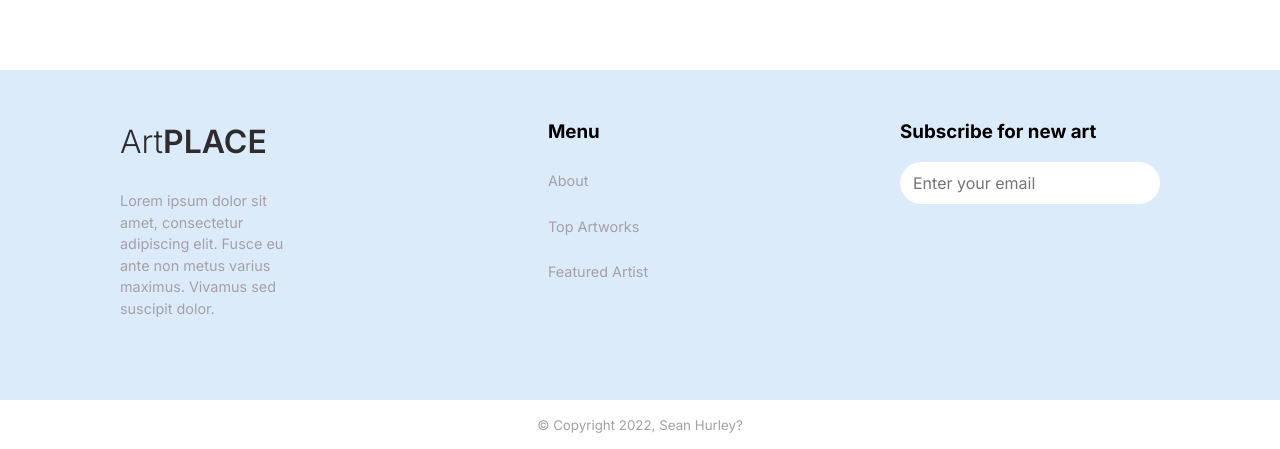
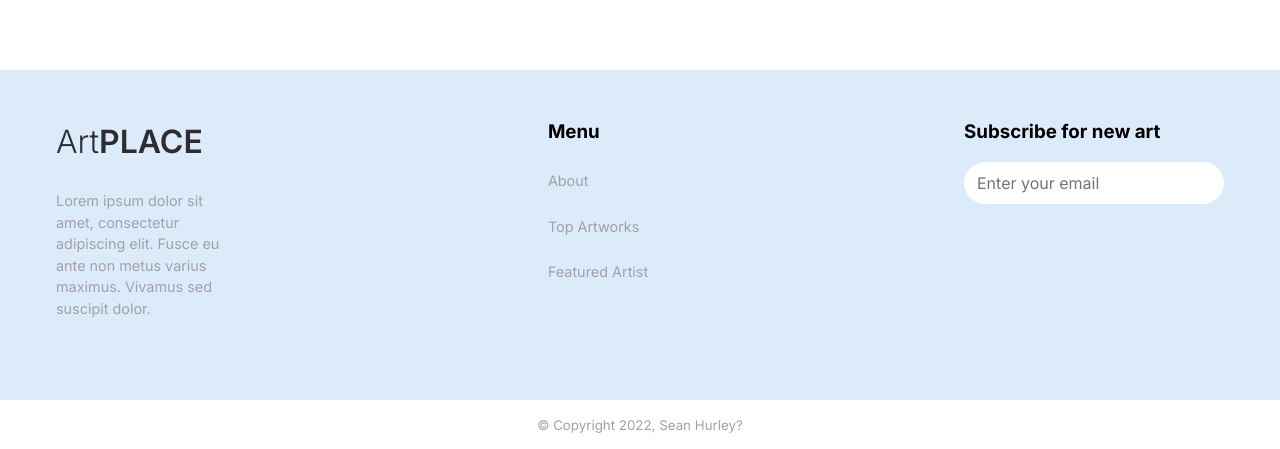
Before and after one commit to smh1988-2/artplace, a React (Create React App) app: page / in a window 1280 px wide. Shown: the part 1127-1576 px from the top of the page. Built offline with nearby package versions, Linux system fonts and the light colour scheme; no server answers.

Commit message:
added footer

```diff
--- a/src/App.css
+++ b/src/App.css
@@ -337,7 +337,7 @@ footer {
     display: flex;
   flex-flow: row wrap;
   justify-content: space-between;
-  padding: 3rem 5rem 5rem 5rem;
+  padding: 3rem 1rem 5rem 1rem;
   background-color: var(--main-lightestblue);
   margin: auto;
   width: 100%;
--- a/src/App.js
+++ b/src/App.js
@@ -36,6 +36,4 @@ export default App;
 
 
 // ART add pagination?
-// FAQ?
 // BOTTOM CTA
-//FOOTER
```
